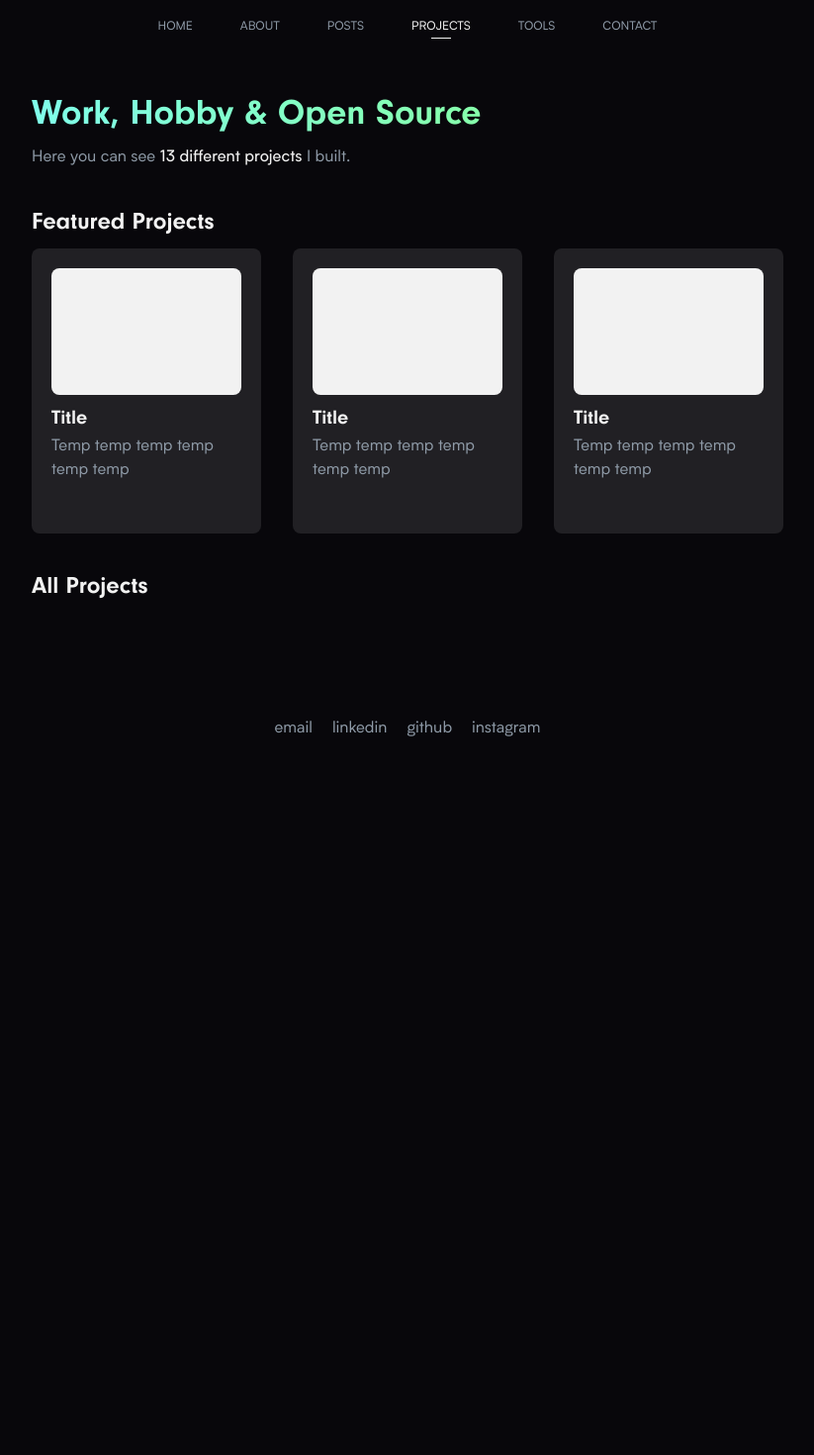
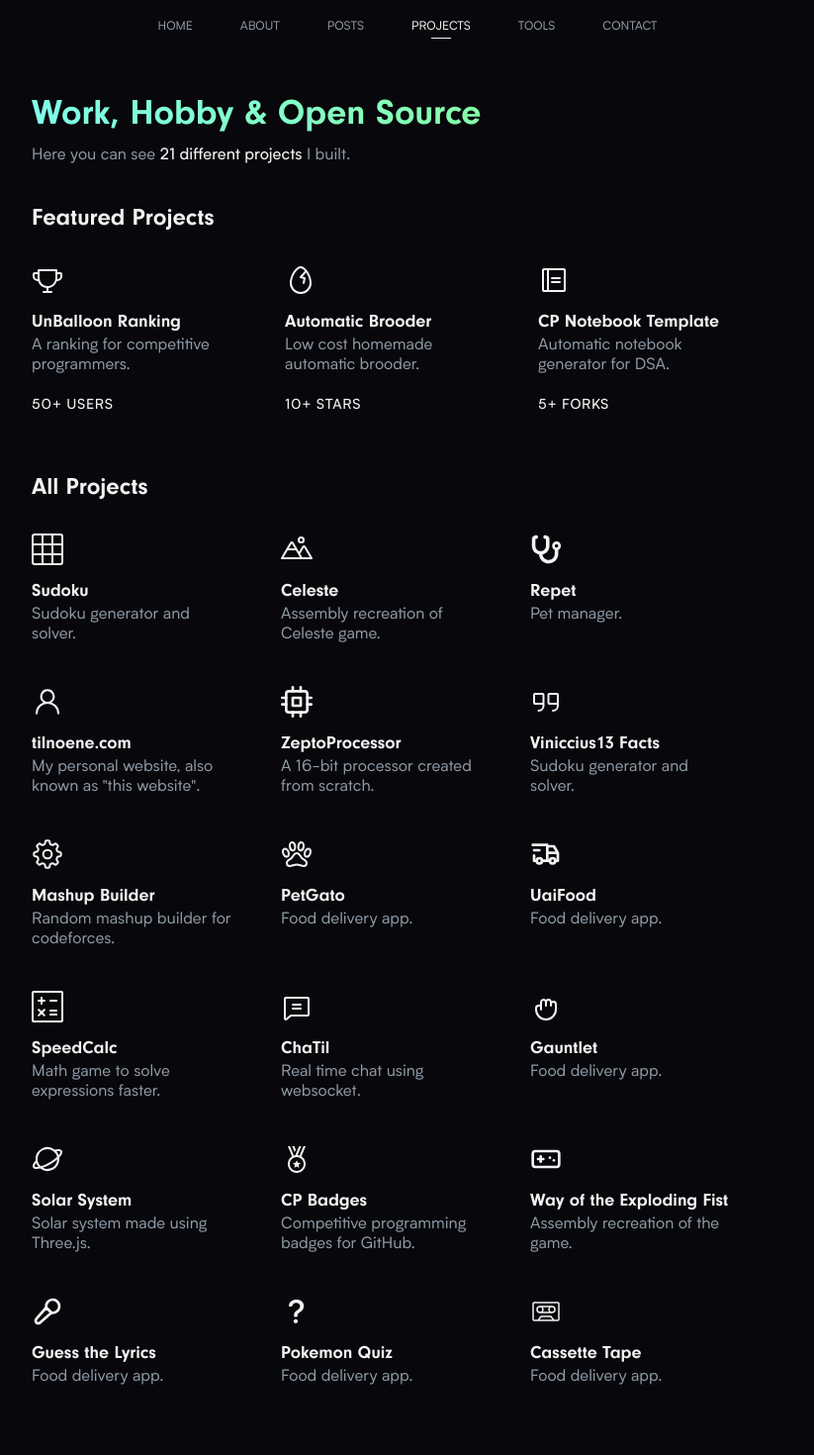
Before and after one commit to tilnoene/tilnoene.com, a Next.js app: page /projects in a window 1280 px wide. Shown: the top 1470 px of the page at 99% size, without its empty margins (228-1051 px from the left). Before the commit the page ends 800 px from the top, so only its background shows below. Built offline with nearby package versions, Linux system fonts and the light colour scheme.

Commit message:
feat: Create the project card

```diff
--- a/package.json
+++ b/package.json
@@ -15,6 +15,7 @@
     "next": "15.0.2",
     "react": "19.0.0-rc-02c0e824-20241028",
     "react-dom": "19.0.0-rc-02c0e824-20241028",
+    "react-icons": "^5.3.0",
     "reading-time": "^1.5.0"
   },
   "devDependencies": {
--- /dev/null
+++ b/src/app/components/ProjectPreview.tsx
@@ -0,0 +1,29 @@
+import { Project } from '@/app/data/projects'
+
+export default function ProjectPreview({ project }: { project: Project }) {
+  return (
+    <a
+      className="no-underline cursor-pointer"
+      href={project.sourceUrl}
+      target="_blank"
+      rel="noreferrer"
+    >
+      <div
+        className={`${
+          project.slug ? 'h-48' : 'h-[150px]'
+        } w-[248px] p-5 ml-[-20px] mr-[20px] rounded-lg flex flex-col hover:bg-hover transition-colors`}
+      >
+        <div className="mb-4">{project.icon}</div>
+
+        <h1 className="text-lg font-light leading-6">{project.name}</h1>
+        <p className="leading-5">{project.description}</p>
+
+        {project.slug && (
+          <p className="mt-auto uppercase text-primary font-body font-medium text-sm tracking-wider">
+            {project.slug}
+          </p>
+        )}
+      </div>
+    </a>
+  )
+}
--- /dev/null
+++ b/src/app/data/projects.tsx
@@ -0,0 +1,166 @@
+import { PiTrophy } from 'react-icons/pi'
+import { PiEggCrack } from 'react-icons/pi'
+import { PiNotebook } from 'react-icons/pi'
+import { BsGrid3X3 } from 'react-icons/bs'
+import { PiMountains } from 'react-icons/pi'
+import { IoPawOutline } from 'react-icons/io5'
+import { PiChatText } from 'react-icons/pi'
+import { PiQuotes } from 'react-icons/pi'
+import { GoGear } from 'react-icons/go'
+import { LiaMedalSolid } from 'react-icons/lia'
+import { PiPlanet } from 'react-icons/pi'
+import { GoPerson } from 'react-icons/go'
+import { PiCassetteTapeLight } from 'react-icons/pi'
+import { SlCalculator } from 'react-icons/sl'
+import { BsQuestionLg } from 'react-icons/bs'
+import { PiHandGrabbing } from 'react-icons/pi'
+import { FiCpu } from 'react-icons/fi'
+import { FaStethoscope } from 'react-icons/fa6'
+import { TbTruckDelivery } from 'react-icons/tb'
+import { TbDeviceGamepad } from 'react-icons/tb'
+import { TbMicrophone2 } from 'react-icons/tb'
+
+export type Project = {
+  name: string
+  description: string
+  icon?: JSX.Element
+  slug?: string
+  sourceUrl: string
+}
+
+export const featuredProjects: Project[] = [
+  {
+    name: 'UnBalloon Ranking',
+    description: 'A ranking for competitive programmers.',
+    slug: '50+ users',
+    icon: <PiTrophy size={32} />,
+    sourceUrl: 'https://github.com/tilnoene/unballoon-ranking',
+  },
+  {
+    name: 'Automatic Brooder',
+    description: 'Low cost homemade automatic brooder.',
+    slug: '10+ stars',
+    icon: <PiEggCrack size={32} />,
+    sourceUrl: 'https://github.com/tilnoene/chocadeira',
+  },
+  {
+    name: 'CP Notebook Template',
+    description: 'Automatic notebook generator for DSA.',
+    slug: '5+ forks',
+    icon: <PiNotebook size={32} />,
+    sourceUrl: 'https://github.com/tilnoene/competitive-programming-template',
+  },
+]
+
+export const projects: Project[] = [
+  {
+    name: 'Sudoku',
+    description: 'Sudoku generator and solver.',
+    icon: <BsGrid3X3 size={32} />,
+    sourceUrl: 'https://github.com/tilnoene/sudoku',
+  },
+  {
+    name: 'Celeste',
+    description: 'Assembly recreation of Celeste game.',
+    icon: <PiMountains size={32} />,
+    sourceUrl: 'https://github.com/tilnoene/chocadeira',
+  },
+  {
+    name: 'Repet',
+    description: 'Pet manager.',
+    icon: <FaStethoscope size={32} />,
+    sourceUrl: 'https://github.com/tilnoene/repet',
+  },
+  {
+    name: 'tilnoene.com',
+    description: 'My personal website, also known as "this website".',
+    icon: <GoPerson size={32} />,
+    sourceUrl: 'https://github.com/tilnoene/repet',
+  },
+  {
+    name: 'ZeptoProcessor',
+    description: 'A 16-bit processor created from scratch.',
+    icon: <FiCpu size={32} />,
+    sourceUrl: 'https://github.com/tilnoene/repet',
+  },
+  {
+    name: 'Viniccius13 Facts',
+    description: 'Sudoku generator and solver.',
+    icon: <PiQuotes size={32} />,
+    sourceUrl: 'https://github.com/tilnoene/sudoku',
+  },
+  {
+    name: 'Mashup Builder',
+    description: 'Random mashup builder for codeforces.',
+    icon: <GoGear size={32} />,
+    sourceUrl: 'https://github.com/tilnoene/chocadeira',
+  },
+  {
+    name: 'PetGato',
+    description: 'Food delivery app.',
+    icon: <IoPawOutline size={32} />,
+    sourceUrl: 'https://github.com/tilnoene/repet',
+  },
+
+  {
+    name: 'UaiFood',
+    description: 'Food delivery app.',
+    icon: <TbTruckDelivery size={32} />,
+    sourceUrl: 'https://github.com/tilnoene/repet',
+  },
+  {
+    name: 'SpeedCalc',
+    description: 'Math game to solve expressions faster.',
+    icon: <SlCalculator size={32} />,
+    sourceUrl: 'https://github.com/tilnoene/repet',
+  },
+  {
+    name: 'ChaTil',
+    description: 'Real time chat using websocket.',
+    icon: <PiChatText size={32} />,
+    sourceUrl: 'https://github.com/tilnoene/repet',
+  },
+  {
+    name: 'Gauntlet',
+    description: 'Food delivery app.',
+    icon: <PiHandGrabbing size={32} />,
+    sourceUrl: 'https://github.com/tilnoene/repet',
+  },
+  {
+    name: 'Solar System',
+    description: 'Solar system made using Three.js.',
+    icon: <PiPlanet size={32} />,
+    sourceUrl: 'https://github.com/tilnoene/repet',
+  },
+  {
+    name: 'CP Badges',
+    description: 'Competitive programming badges for GitHub.',
+    icon: <LiaMedalSolid size={32} />,
+    sourceUrl: 'https://github.com/tilnoene/repet',
+  },
+  {
+    name: 'Way of the Exploding Fist',
+    description: 'Assembly recreation of the game.',
+    icon: <TbDeviceGamepad size={32} />,
+    sourceUrl: 'https://github.com/tilnoene/repet',
+  },
+
+  {
+    name: 'Guess the Lyrics',
+    description: 'Food delivery app.',
+    icon: <TbMicrophone2 size={32} />,
+    sourceUrl: 'https://github.com/tilnoene/repet',
+  },
+  {
+    name: 'Pokemon Quiz',
+    description: 'Food delivery app.',
+    icon: <BsQuestionLg size={32} />,
+    sourceUrl: 'https://github.com/tilnoene/repet',
+  },
+  {
+    name: 'Cassette Tape',
+    description: 'Food delivery app.',
+    icon: <PiCassetteTapeLight size={32} />,
+    sourceUrl: 'https://github.com/tilnoene/repet',
+  },
+]
--- a/src/app/globals.css
+++ b/src/app/globals.css
@@ -14,7 +14,7 @@
     @apply text-lg;
   }
   p, a, b {
-    @apply text-base font-body;
+    @apply text-base font-body leading-5;
   }
   p {
     @apply text-secondary;
@@ -23,7 +23,7 @@
     @apply text-primary underline cursor-pointer;
   }
   b, strong {
-    @apply text-primary;
+    @apply text-primary leading-5;
   }
   strong {
     @apply font-medium;
--- /dev/null
+++ b/src/app/posts/page.tsx
@@ -0,0 +1 @@
+// escrever nos da um poder curioso de pensar com maior clareza
--- a/src/app/projects/page.tsx
+++ b/src/app/projects/page.tsx
@@ -1,5 +1,7 @@
-import Card from '@/app/components/Card'
 import GradientTitle from '@/app/components/GradientTitle'
+import ProjectPreview from '@/app/components/ProjectPreview'
+
+import { featuredProjects, projects, Project } from '@/app/data/projects'
 
 export default function Projects() {
   return (
@@ -10,7 +12,11 @@ export default function Projects() {
         </GradientTitle>
 
         <p>
-          Here you can see <strong>{13} different projects</strong> I built.
+          Here you can see{' '}
+          <strong>
+            {featuredProjects.length + projects.length} different projects
+          </strong>{' '}
+          I built.
         </p>
       </div>
 
@@ -18,14 +24,20 @@ export default function Projects() {
         <h2 className="mb-2">Featured Projects</h2>
 
         <div className="flex justify-between">
-          <Card />
-          <Card />
-          <Card />
+          {featuredProjects.map((project: Project) => (
+            <ProjectPreview project={project} key={project.name} />
+          ))}
         </div>
       </div>
 
       <div>
-        <h2>All Projects</h2>
+        <h2 className="mb-2">All Projects</h2>
+
+        <div className="flex flex-wrap justify-start gap-1">
+          {projects.map((project: Project) => (
+            <ProjectPreview project={project} key={project.name} />
+          ))}
+        </div>
       </div>
     </div>
   )
```
Also changed, not shown: 1 other file (tests, documents, lock files or other folders).
